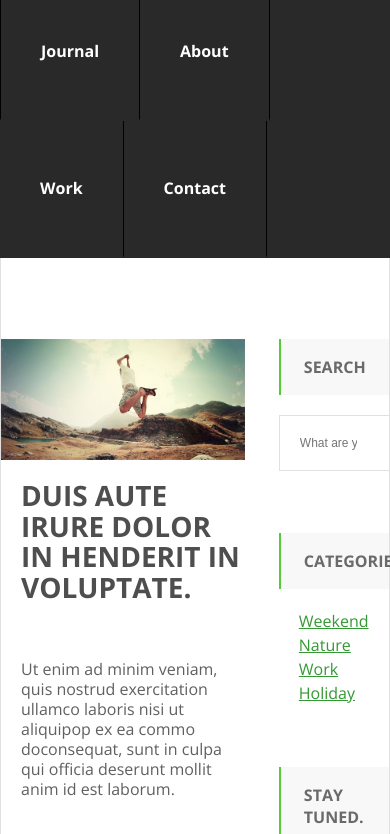
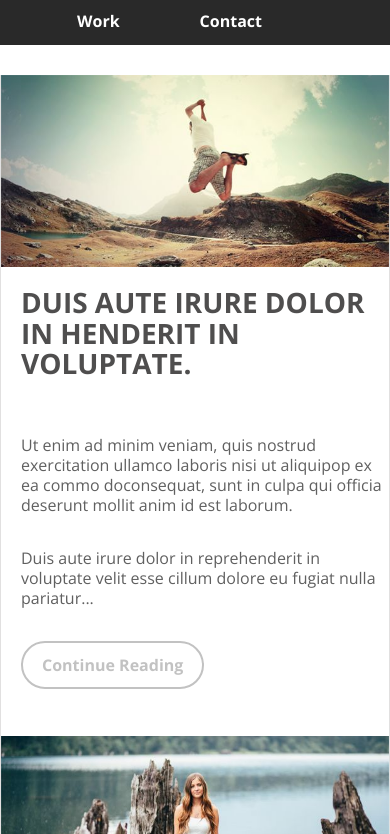
Before and after one commit to Alehandro231/BlogIn, a plain HTML site: page docs/index.html in a window 390 px wide. Shown: the part 100-934 px from the top of the page. Drawn offline with nearby package versions, Linux system fonts and the light colour scheme.

Commit message:
Доработка верстки под мобильную версию браузера

```diff
--- a/docs/style.css
+++ b/docs/style.css
@@ -413,3 +413,48 @@ footer {
 footer img {
     margin-bottom: 32px;
 }
+
+/* Стилизация под планшеты */
+@media screen and (max-width:768px) {
+    .logo {
+        margin: 20px 0 0 20px;
+    }
+    .menu-top li a {
+        padding: 20px 40px;
+    }
+    main {
+        float: none;
+        width: 100%;
+        margin-top: 30px;
+    }
+    aside {
+        float: none;
+        width: 100%;
+        margin-top: 81px;
+    }
+    article header img {
+        width: 100%;
+    }
+}
+
+@media screen and (max-width:680px) {
+    .logo {
+        float: none;
+        display: block;
+        margin: 10px auto;
+    }
+    .menu-top li a {
+        padding: 10px 40px;
+        border-left: none;
+        border-left: none;
+        border-right: none;
+    }
+    .menu-top li:first-child a {
+        border-left: none;
+    }
+    .menu-top {
+        float: none;
+        max-width: 81%;
+        margin: 0 auto;
+    }
+}
```
